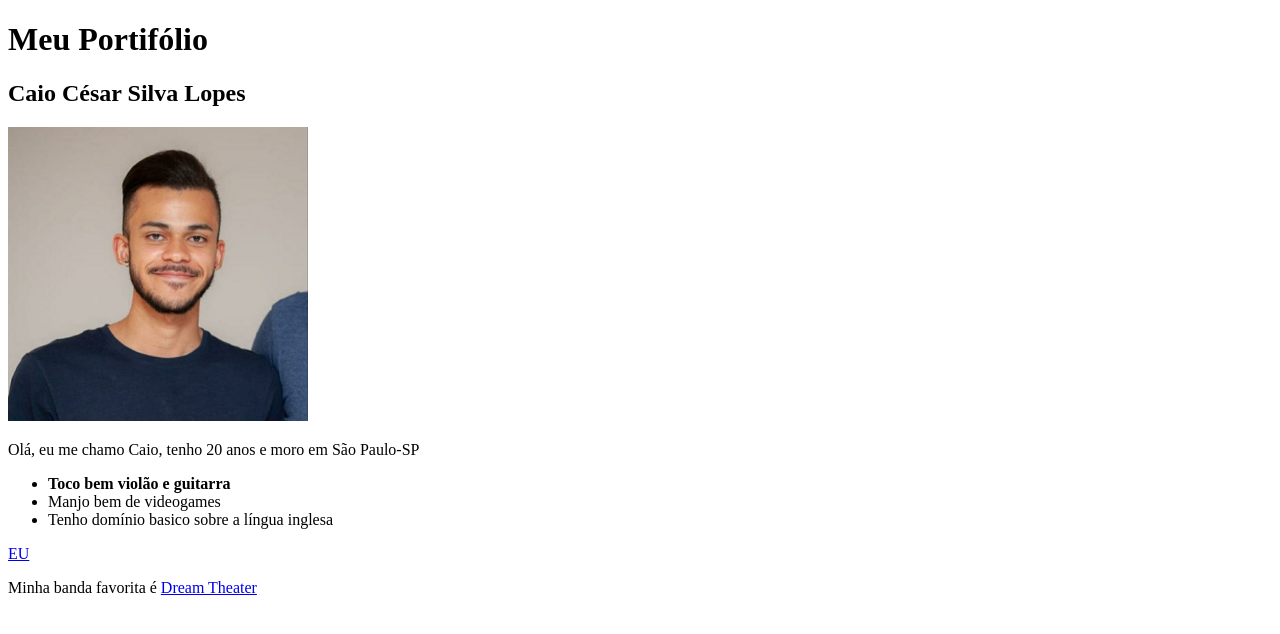
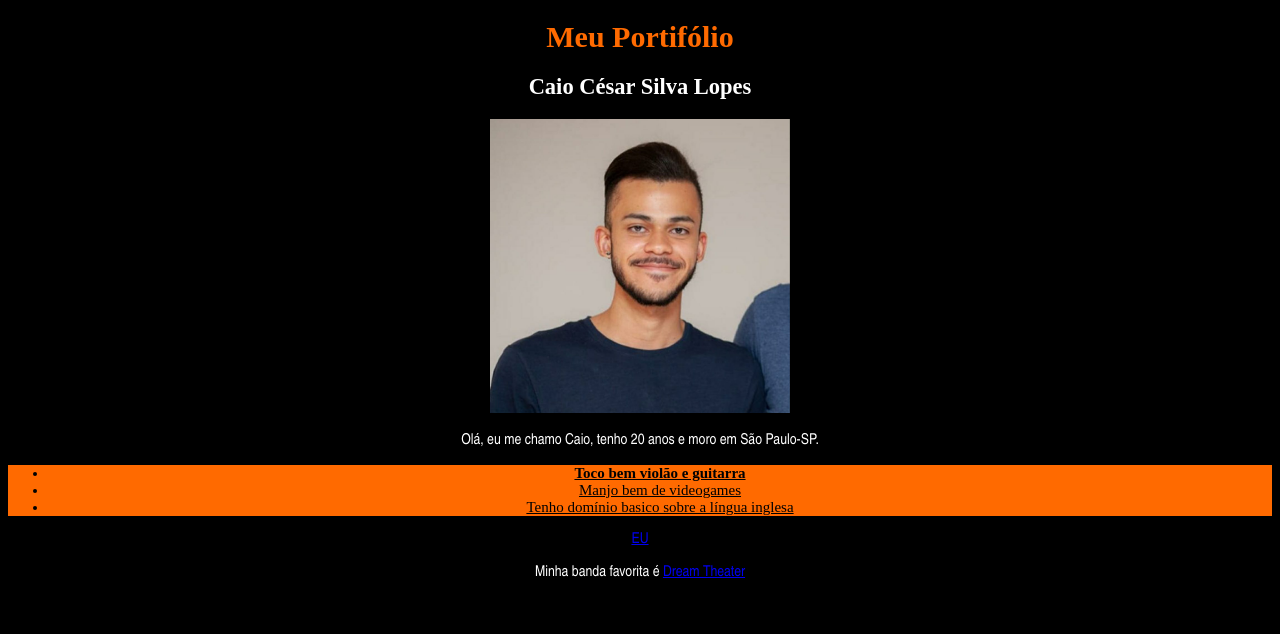
Before and after one commit to caio-cesar-lopes/caio-cesar-lopes.github.io, a plain HTML site: page index.html in a window 1280 px wide. Drawn offline with Linux system fonts and the light colour scheme.

Commit message:
Estiliza

```diff
--- a/index.html
+++ b/index.html
@@ -5,14 +5,40 @@
     <meta http-equiv="X-UA-Compatible" content="IE=edge">
     <meta name="viewport" content="width=device-width, initial-scale=1.0">
     <title>Meu Portifólio</title>
+    <style>
+        h1 {
+            color: rgb(255, 106, 0);
+            text-align: center;
+        }
+        h2 {
+            color: rgb(255, 255, 255);
+            text-align: center;
+        }
+        p {
+            color: rgb(255, 255, 255);
+            font-family: 'Arial Narrow', Arial, sans-serif;
+        }
+        body {
+            background-color: rgb(0, 0, 0);
+            font-size: 15px;
+            text-align: center;
+        }
+            #ha{
+            background-color: rgb(255, 106, 0);
+            text-decoration: underline;
+
+
+        }
+
+    </style>
 </head>
 
 <body>
  <h1>Meu Portifólio</h1>
 <h2>Caio César Silva Lopes</h2>
 <img src="07b0abda-10c9-4de8-a56c-9f185c54bc77.jpeg" width="300" alt="Foto de Caio">
-<p>Olá, eu me chamo Caio, tenho 20 anos e moro em São Paulo-SP</p>
-<ul>
+<p>Olá, eu me chamo Caio, tenho 20 anos e moro em São Paulo-SP.</p>
+<ul id="ha">
 <li> <strong>Toco bem violão e guitarra</strong> </li>
 <li>Manjo bem de videogames</li>
 <li>Tenho domínio basico sobre a língua inglesa</li>
```
